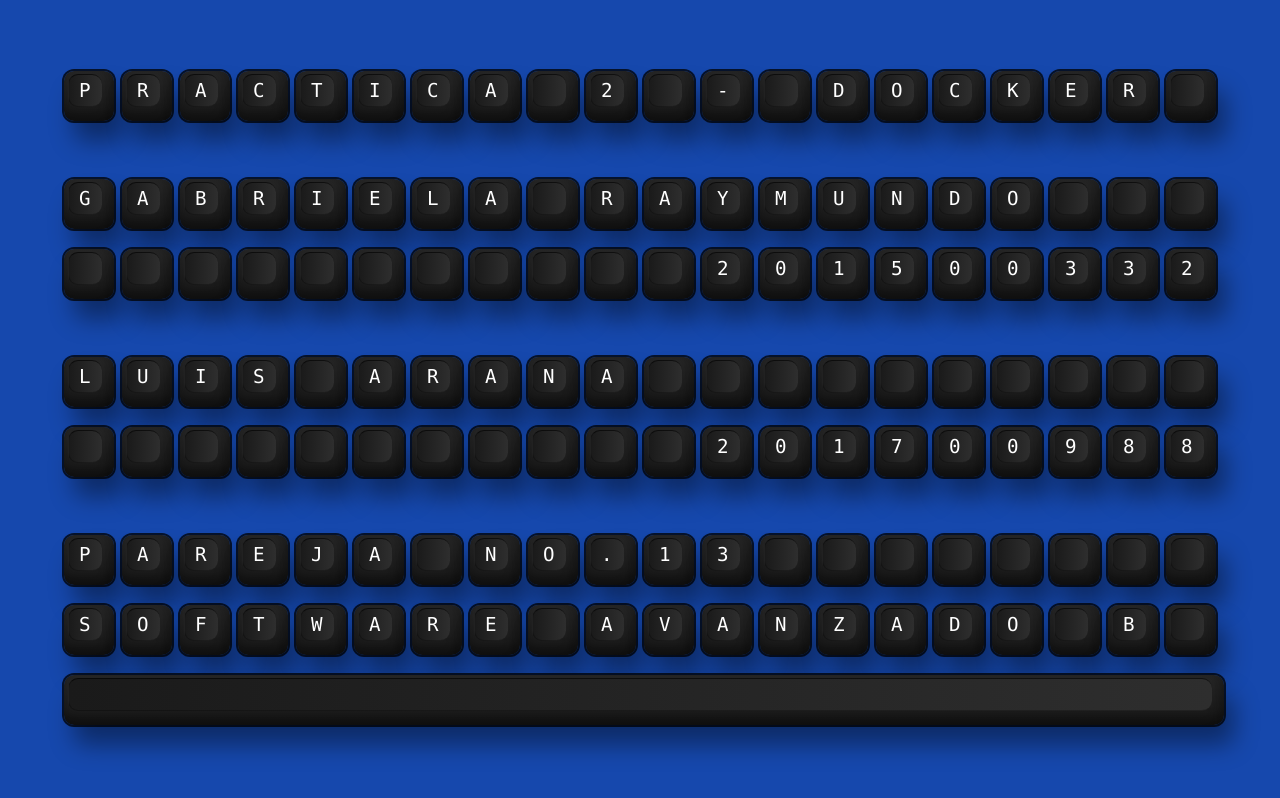
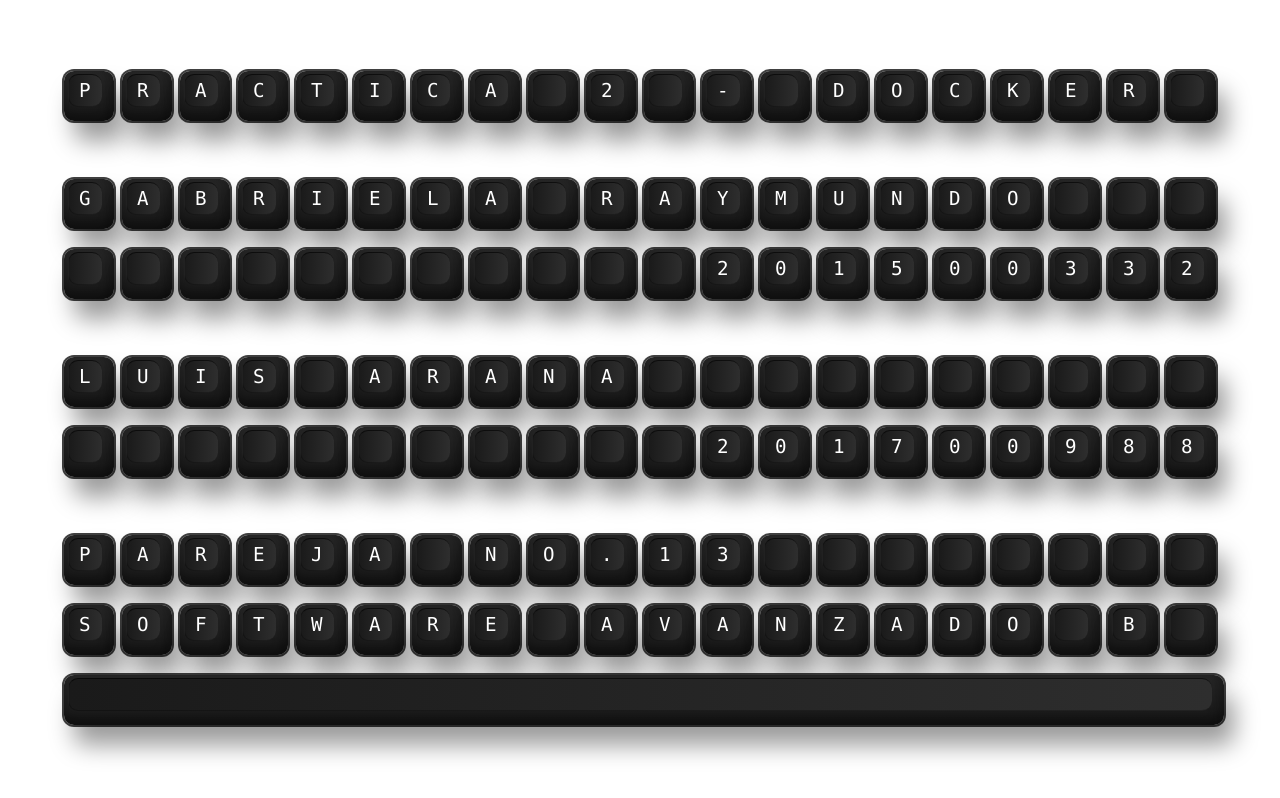
Before and after one commit to jonathanAVH/ProyectoDevOps, an Angular app in the folder frontend/: page / in a window 1280 px wide. Built offline with nearby package versions, Linux system fonts and the light colour scheme.

Commit message:
color blanco

```diff
--- a/frontend/src/styles.css
+++ b/frontend/src/styles.css
@@ -10,7 +10,7 @@
   justify-content: center;
   align-items: center;
   min-height: 100vh;
-  background: #1648ad;
+  background: #ffffff;
 }
 
 span {
```
